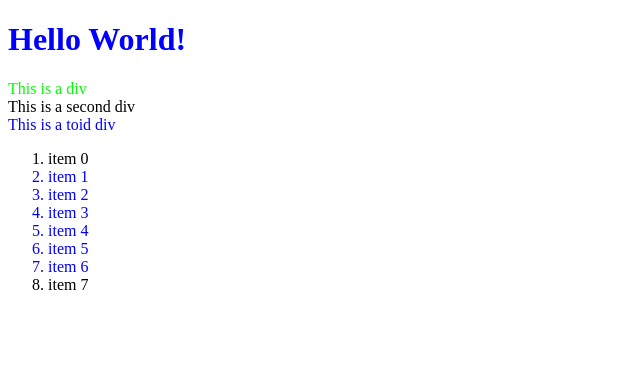
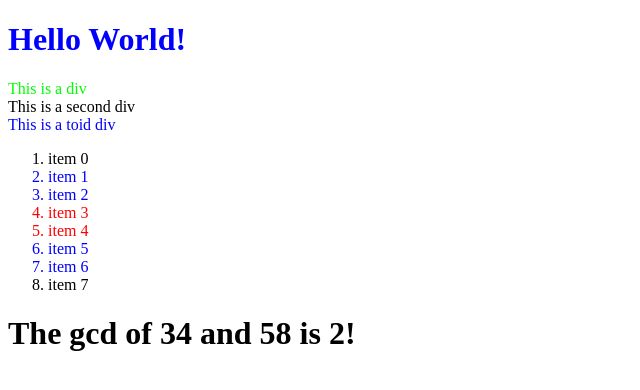
Before and after one commit to owyaggy/SoftDevOwen, a plain HTML site: page k28_jsdom/index.html in a window 1280 px wide. Shown: the whole page, without its empty margins (0-640 px from the left). Drawn offline with Linux system fonts and the light colour scheme.

Commit message:
now displaying gcd

```diff
--- a/k28_jsdom/dommy_consolery.js
+++ b/k28_jsdom/dommy_consolery.js
@@ -1,32 +1,12 @@
-/*
-   your PPTASK:
-
-   Test drive each bit of code in this file,
-    and insert comments galore, indicating anything
-     you discover,
-    	have questions about,
-    		or otherwise deem notable.
-
-    		Write with your future self or teammates in mind.
-
-    		If you find yourself falling out of flow mode, consult
-    		other teams
-    		MDN
-
-   A few comments have been pre-filled for you...
-
-   (delete this block comment once you are done)
-*/
-
-// Team Phantom Tollbooth :: Clyde Sinclair, Fierce Dragon
-// SoftDev pd0
+// Team Hagrio :: Liesel Wong, Owen Yaggy
+// SoftDev pd1
 // K28 -- Getting more comfortable with the dev console and the DOM
 // 2022-02-08t
 // --------------------------------------------------
 
-
 //send diagnostic output to console
-//(Ctrl-Shift-J in Firefox to reveal console)
+//(Ctrl-Shift-K in Firefox to reveal console)
+// (or command-option-I on Mac)
 console.log("AYO");
 
 let i = "hello";
@@ -51,7 +31,7 @@ let o = { 'name' : 'Thluffy',
           }
         };
 
-
+// allows another list item to be added to the end of the list
 let addItem = function(text) {
   let list = document.getElementById("thelist");
   let newitem = document.createElement("li");
@@ -69,12 +49,13 @@ let removeItem = function(n) {
 let red = function() {
   let items = document.getElementsByTagName("li");
   for(let i = 0; i < items.length; i++) { // loops through all items in list
-    items[i].classList.add('red'); // adds red to the class for that element
-    console.log(items[i].classList);
+    items[i].classList.replace('blue', 'red'); // adds red to the class for that element, but doesn't necessarily change primary color
+      // attempted modifying "add" with "replace"; found somewhat better results
+    //console.log(items[i].classList); // for testing
   }
 };
 
-
+// if functioning, alternates colors of list items between red and blue
 let stripe = function() {
   let items = document.getElementsByTagName("li");
   for(let i = 0; i < items.length; i++) {
@@ -88,5 +69,30 @@ let stripe = function() {
 
 //insert your implementations here for...
 // FIB
+let fib = function fib(n) {
+    if (n <= 1) return n;
+    return fib(n - 1) + fib(n -2)
+}
 // FAC
+let fac = function fac(n) {
+    if (n > 1) return n * fac(n - 1);
+    return n;
+}
 // GCD
+let gcd = function gcd(a, b) {
+    a = Math.abs(a);
+    b = Math.abs(b);
+    if (b == 0) return a;
+    return gcd(b, a % b);
+}
+
+// function to add gcd output to dom
+let showGCD = function showGCD(a, b) {
+    let items = document.body; // assigns the entire document body to a variable
+    let element = document.createElement('h1'); // creates a new h1 tag
+    element.innerHTML = `The gcd of ${a} and ${b} is ${gcd(a, b)}!` // inserts gcd text in that tag
+    items.append(element); // adds that tag to the end of the body (this is what displays it!)
+    return element; // returns the tag (this is for debugging in console!)
+}
+
+showGCD(34, 58); // runs the function to display the gcd
--- a/k28_jsdom/index.html
+++ b/k28_jsdom/index.html
@@ -14,9 +14,10 @@
   <head>
     <meta charset="utf-8">
     <style>
-      .red   {color : #ff0000;}
+        {# NOTE: changed order so CSS specificity would not prevent red function working #}
       .green {color : #00ff00;}
       .blue  {color : #0000ff;}
+      .red   {color : #ff0000;}
     </style>
   </head>
 
```
Also changed, not shown: k28_jsdom/notes.txt.
